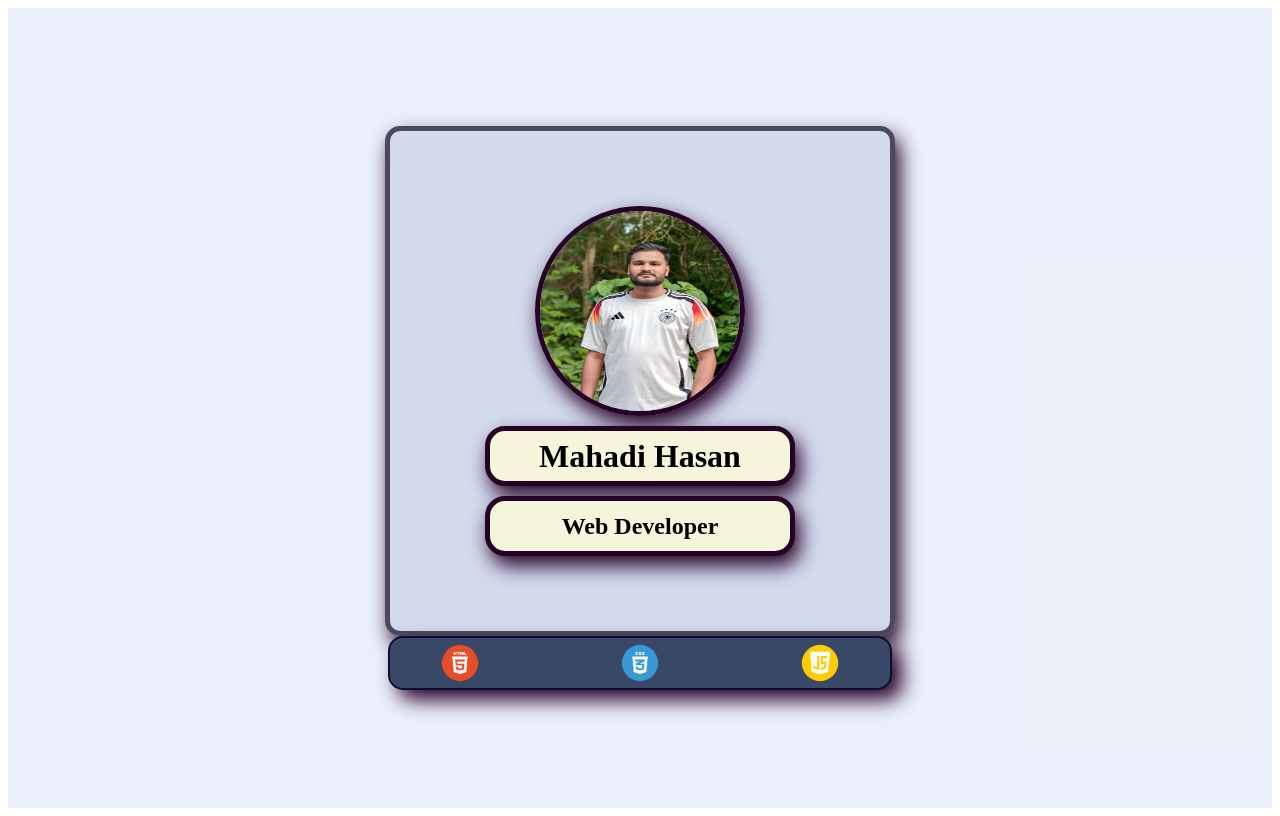
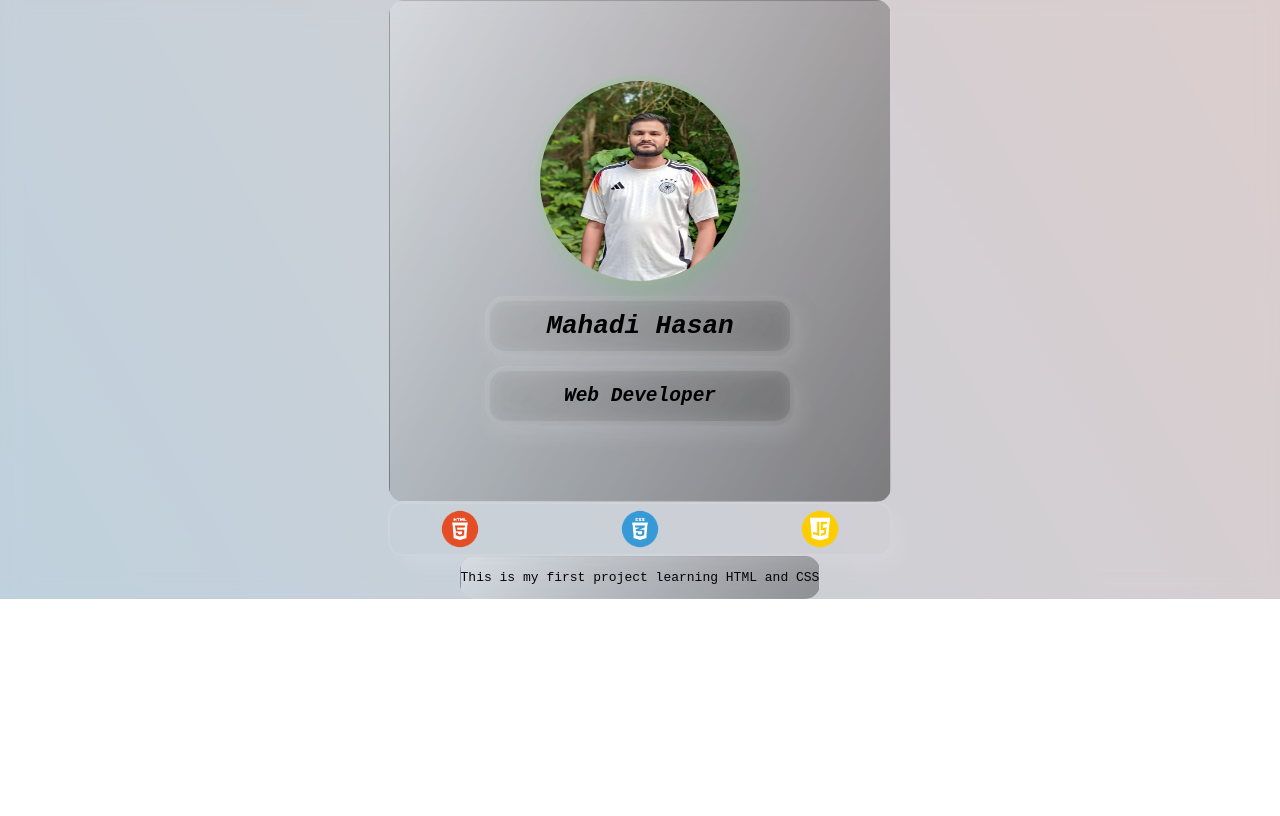
Before and after one commit to Mahadi00h/Website_Development, a plain HTML site: page index.html in a window 1280 px wide. Drawn offline with Linux system fonts and the light colour scheme.

Commit message:
glass morphism

```diff
--- a/index.html
+++ b/index.html
@@ -18,9 +18,16 @@
             <img class="icons" src="css.png" alt="css icon">
             <img class="icons" src="js.png" alt="js icon">
         </div>
+        <div class="lowest">
+            <p>
+                This is my first project learning HTML and CSS
+            </p>
+
+        </div>
+    </div>
 
 
-    </div>
+
 
 </body>
 </html>
--- a/style.css
+++ b/style.css
@@ -1,6 +1,8 @@
 .maindiv{
-    height: 100vh;
-    background-color: rgba(99, 135, 220, 0.135);
+    /*background-image: url(bgimage.jpg);*/
+    background-position: center;
+    background-repeat: no-repeat;
+    background-size: cover;
     display: flex;
     align-items: center;
     justify-content: center;
@@ -10,23 +12,24 @@
 #imgdiv{
     height:500px;
     width: 500px;
-    border: 5px solid rgba(20, 11, 29, 0.701);
-    border-radius: 15px;
-    box-shadow: 5px 10px 20px rgb(39, 2, 39);
     display: flex;
     justify-content: center;
     align-items: center;
     flex-direction: column;
-    background-color: rgba(201, 208, 231, 0.678) ;
+    border: 1px solid rgba(0, 0, 0, 0.01);
+    border-radius: 15px;
+    background-color: transparent;
+    backdrop-filter: blur(10px);
+    background-image: linear-gradient(120deg,rgba(255,255,255,0.2),rgba(0,0,0,0.4));
 
 }
 #image{
     height: 200px;
     width: 200px;
     display: flex;
-    border: 5px solid rgb(39, 2, 39);
+    border: 5px solid rgba(57, 227, 31,0.1);
     border-radius: 500px;
-    box-shadow: 5px 10px 20px rgb(39, 2, 39);
+    box-shadow: 5px 10px 20px rgba(7, 227, 55,0.1);
     align-items: center;
     justify-content: center;
 
@@ -41,25 +44,51 @@
     justify-content: center;
     background-color: beige;
     margin-top: 10px ;
-    border: 5px solid rgb(39, 2, 39);
-    box-shadow: 5px 10px 20px rgb(39, 2, 39);
+    border: 5px solid rgba(255, 255, 255, 0.1);
+    box-shadow: 5px 10px 20px rgba(255, 255, 255, 0.1);
     border-radius: 20px;
+    background-color: rgba(255, 255, 255, 0.1);
+    backdrop-filter: blur(10px);
+    font-style: italic;
+    font-family: monospace;
 }
 #iconmain {
     display: flex;
     flex-direction: row;
     height: 50px;
     width: 500px;
-    border: 2px solid rgb(12, 14, 52);
+    border: 2px solid rgb(255, 255, 255,0.1);
     border-radius: 15px;
-    box-shadow: 10px 10px 20px rgb(39, 2, 39);
+    box-shadow: 10px 10px 20px rgba(255, 255, 255,0.1);
     align-items: center;
     justify-content: center;
     gap: 120px;
-    background-color: #3a4868;
+    background-color: transparent;
+    backdrop-filter:blur(10px);
+
 }
 .icons{
     margin: 10px;
     height: 40px;
     width: 40px;
 }
+body{
+    background-repeat: no-repeat;
+     background-image: linear-gradient(-120deg,rgba(159, 119, 119, 0.363),rgba(58, 113, 151, 0.326));
+
+    background-size:cover;
+    backdrop-filter: blur(10px);
+    margin: 0;
+}
+.lowest{
+    background-color: transparent;
+    background-image:linear-gradient(120deg,rgba(255,255,255,0.2),rgba(0,0,0,0.3));
+    border: 1px solid rgba(0, 0, 0, 0.01);
+    border-radius: 15px;
+    font-family: monospace;
+}
+p{
+    text-decoration: rgb(107, 80, 45);
+    text-align: center;
+    text-shadow: 2px;
+}
```
Also changed, not shown: 2 other files.
